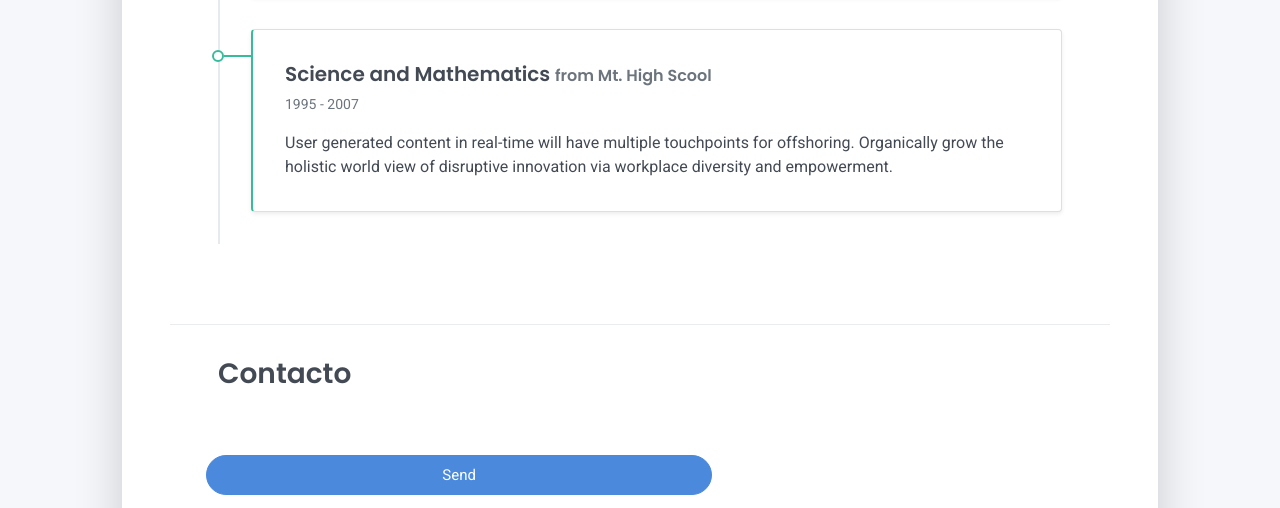
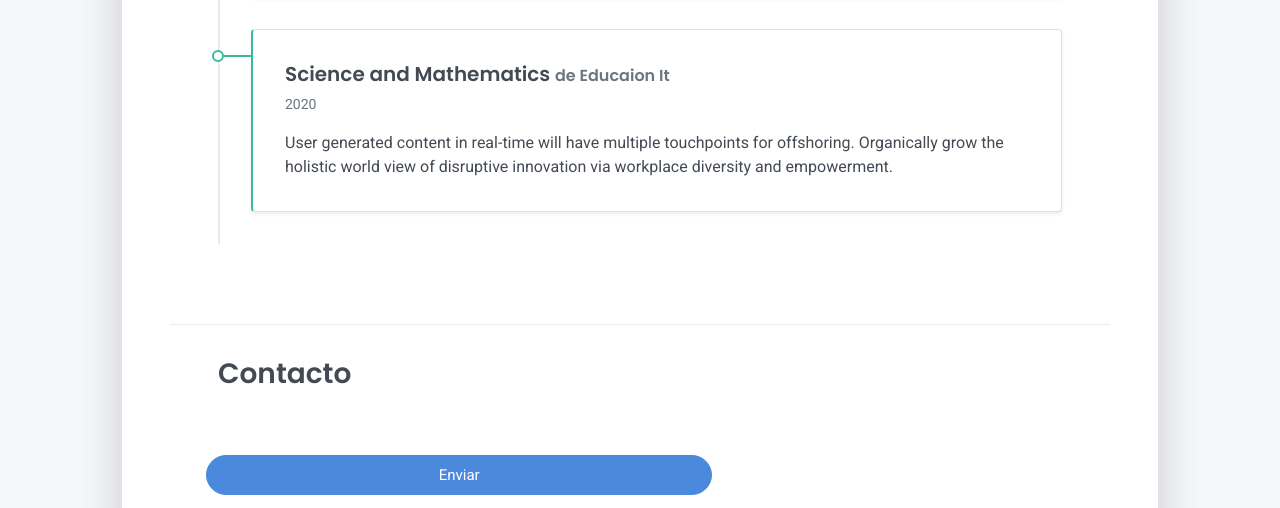
Before and after one commit to Gregg373/Curriculum, a plain HTML site: page index.html in a window 1280 px wide. Shown: the part 1499-2007 px from the top of the page. Drawn offline with Linux system fonts and the light colour scheme.

Commit message:
cambios prueba

```diff
--- a/index.html
+++ b/index.html
@@ -179,8 +179,8 @@
       </div>
       <div class="timeline-card timeline-card-success card shadow-sm">
         <div class="card-body">
-          <div class="h5 mb-1">Science and Mathematics <span class="text-muted h6">from Mt. High Scool</span></div>
-          <div class="text-muted text-small mb-2">1995 - 2007</div>
+          <div class="h5 mb-1">Science and Mathematics <span class="text-muted h6">de Educaion It</span></div>
+          <div class="text-muted text-small mb-2">2020</div>
           <div>User generated content in real-time will have multiple touchpoints for offshoring. Organically grow the holistic world view of disruptive innovation via workplace diversity and empowerment.</div>
         </div>
       </div>
@@ -204,7 +204,7 @@
   <!-- <div class="form-group my-2"> -->
     <!-- <textarea class="form-control" style="resize: none;" id="message" name="message" rows="4"  placeholder="Your Message" required></textarea> -->
   <!-- </div> -->
-  <button class="btn btn-primary mt-2" type="submit">Send</button>
+  <button class="btn btn-primary mt-2" type="submit">Enviar</button>
 </form>
         </div>
       </div>
```
